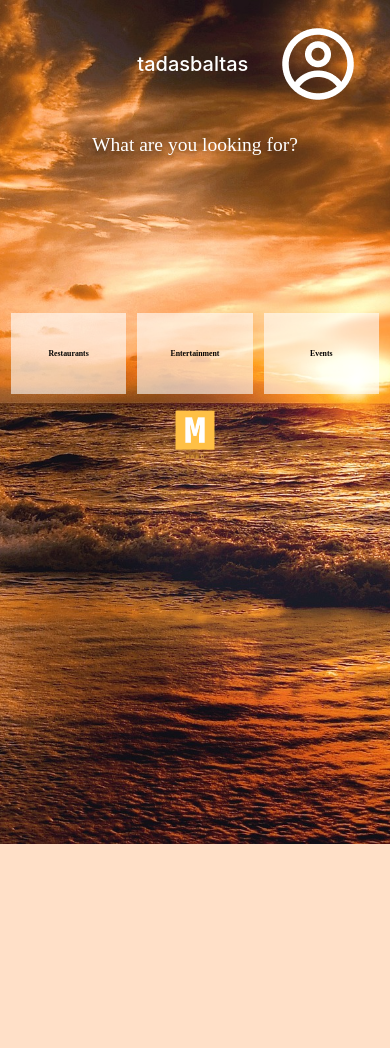
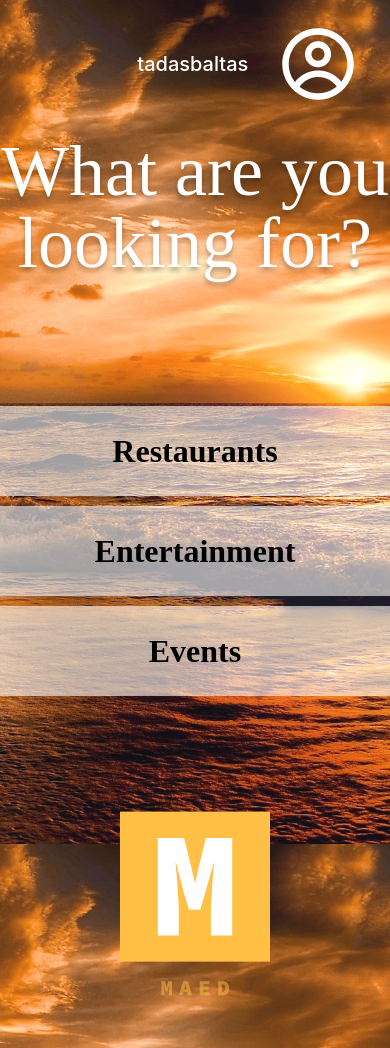
Before and after one commit to tadasbal/maedweb, a Django app: page /catalog/ in a window 390 px wide. Before the commit the page ends 844 px from the top, so only its background shows below. Run offline with Django 4.2, Linux system fonts and the light colour scheme; a user stored in the database is signed in.

Commit message:
index page responsiveness test

```diff
--- a/server/catalog/templates/catalog/index.html
+++ b/server/catalog/templates/catalog/index.html
@@ -12,9 +12,11 @@
         <h1 id="index-header">What are you looking for?</h1>
 	</header>
     <nav>
-        <a href = "/catalog/restaurants" class="index-nav">Restaurants</a>
-        <a href = "" class="index-nav">Entertainment</a>
-        <a href = "" class="index-nav">Events</a>
+        <div class="index-nav-flex-wrapper">
+            <a href = "/catalog/restaurants" class="index-nav">Restaurants</a>
+            <a href = "" class="index-nav">Entertainment</a>
+            <a href = "" class="index-nav">Events</a>
+        </div>
         {% if user.is_authenticated %}
         <div id="index-profile-container">
             <div id="index-username">{{ user.username }}</div>
--- a/server/static/catalog/style.css
+++ b/server/static/catalog/style.css
@@ -36,23 +36,23 @@ border-spacing: 0;
     background-position: center;
     background-attachment: fixed;
     background-color: rgb(145, 55, 3);
+    font-family: 'Inter';
 }
 
 #login{
     position: absolute;
     display: block;
-    width: 4vw;
-    left: 93.5vw;
-    top: 3vh;
+    width: 58px;
+    right: 2.5vw;
+    top: 25px;
 }
 
 #index-header{
     margin-top: 16vh;
-    margin-bottom: 18.8vh;
+    margin-bottom: 15vh;
     font-family: 'Italiana';
-    font-style: normal;
     font-weight: 400;
-    font-size: 5vw;
+    font-size: 72px;
     align-items: center;
     text-align: center;
     color: #FFFFFF;
@@ -61,24 +61,28 @@ border-spacing: 0;
 
 #index-logo{
     display: block;
-    margin: 0 auto;
-    width:20%;
+    margin: 5vh auto 0;
+    width:300px;
+}
+
+.index-nav-flex-wrapper{
+    display: flex;
+    flex-wrap: wrap;
+    justify-content: space-around;
 }
 
 .index-nav{
     background: rgba(255, 255, 255, 0.6);
     display: block;
-    height: 9.6vh;
-    width: 29.6vw;
-    float: left;
-    margin-left: 2.8vw;
+    height: 90px;
+    width: max(400px, 28vw);
+    margin-bottom: 10px;
 
     text-decoration: none;
     font-family: 'Average';
     font-weight: 550;
-    font-size: 2vw;
-    line-height: 9.6vh;
-    align-items: center;
+    font-size: 32px;
+    line-height: 90px;
     text-align: center;
     color: #000000;
 }
@@ -97,7 +101,6 @@ border-spacing: 0;
 #index-username{
     margin-right: 10px;
     width: fit-content;
-    font-family: 'Inter';
     text-align: right;
     font-weight: 550;
     font-size: 20px;
@@ -143,7 +146,6 @@ border-spacing: 0;
     background-color: rgba(255, 199, 0, 0.8);
     border-bottom: #000000 solid 1px;
 
-    font-family: 'Inter';
     font-weight: 550;
     font-size: 14px;
     line-height: 40px;
```
Also changed, not shown: server/catalog/static/catalog/style.css (+19 -17 lines), server/db.sqlite3.
